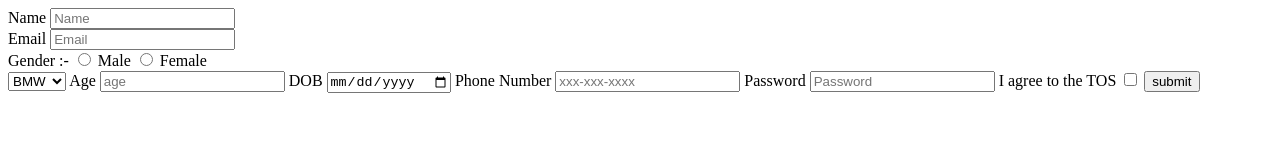
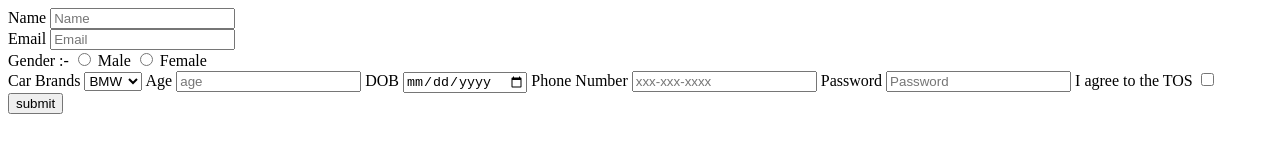
Before and after one commit to acciojob/signup-form-car-Umesh-Deogharia, a website: page main.html in a window 1280 px wide. Drawn offline with Linux system fonts and the light colour scheme.

Commit message:
created a submission

```diff
--- a/main.html
+++ b/main.html
@@ -21,7 +21,7 @@
 		<input type="radio" id="gender_f" name="gender" required>
 		<label for="gender_f">Female</label><br>
 
-
+		<label for="cars">Car Brands</label>
 		<select placeholder="--Please choose an option--" id="cars" required>
 			<option >BMW</option>
 			<option>AUDI</option>
@@ -43,7 +43,7 @@
 		<label for="tos">I agree to the TOS</label>
 		<input type="checkbox" id="tos" required>
 
-		<button>submit</button>
+		<input type="submit" value="submit">
 	</form>
 
 
```
